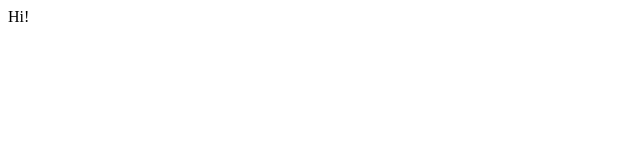
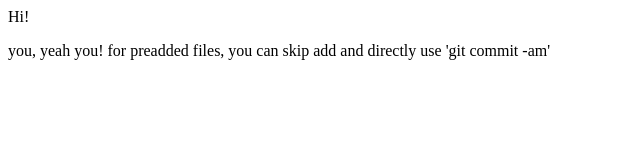
Before and after one commit to Atharva5720/Demopository, a plain HTML site: page index.html in a window 1280 px wide. Shown: the whole page, without its empty margins (0-640 px from the left). Drawn offline with Linux system fonts and the light colour scheme.

Commit message:
changes in HTML file

```diff
--- a/index.html
+++ b/index.html
@@ -1 +1,2 @@
 <div>Hi!</div>
+<p>you, yeah you! for preadded files, you can skip add and directly use 'git commit -am'</p>
```
